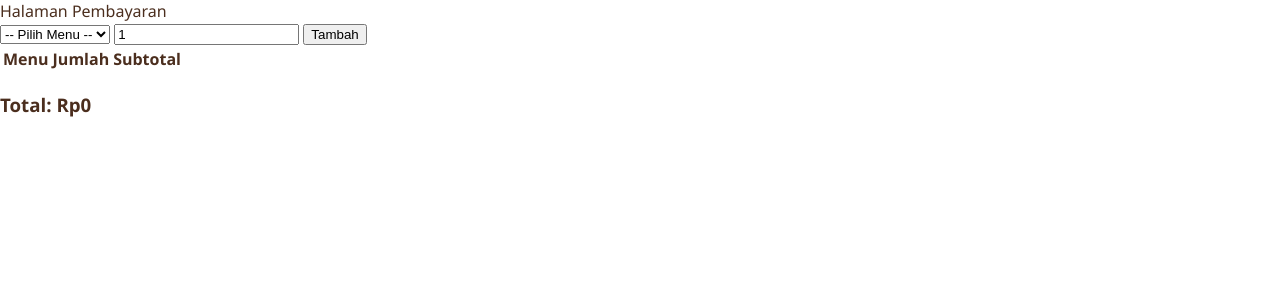
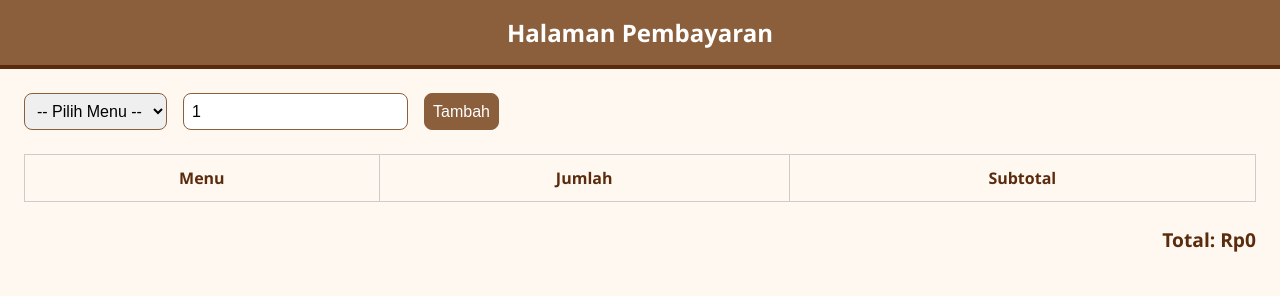
Before and after one commit to HUSHPROJECT89/New-Joglo-Banteran, a plain HTML site: page pembayaran.html in a window 1280 px wide. Drawn offline with Linux system fonts and the light colour scheme.

Commit message:
perubahan

```diff
--- a/style.css
+++ b/style.css
@@ -1,47 +1,107 @@
 body {
-  font-family: 'Segoe UI', sans-serif;
   margin: 0;
-  padding: 0;
-  background: url('bg-beranda.png') no-repeat center center fixed;
-  background-size: cover;
-  color: #4B2E1E; /* Coklat tua */
+  font-family: 'Segoe UI', Tahoma, Geneva, Verdana, sans-serif;
+  background-color: #fff8f0;
+  color: #5a2c0d;
 }
 
-h1 {
+header {
+  background-color: #8b5e3c;
+  color: white;
+  padding: 1rem;
   text-align: center;
-  font-size: 2em;
-  margin-top: 20px;
-  color: #6D4C41;
-  text-shadow: 1px 1px 0 #fff;
+  font-size: 1.5rem;
+  font-weight: bold;
+  border-bottom: 4px solid #5a2c0d;
 }
 
-nav {
-  display: flex;
-  justify-content: center;
-  margin-top: 20px;
-  gap: 20px;
+main {
+  padding: 1.5rem;
 }
 
-nav a {
-  padding: 10px 20px;
-  background-color: #D7CCC8; /* Coklat krem */
-  color: #4E342E;
-  border-radius: 8px;
-  text-decoration: none;
-  box-shadow: 2px 2px 5px rgba(0,0,0,0.2);
-  transition: 0.3s;
+form {
+  display: flex;
+  flex-wrap: wrap;
+  gap: 1rem;
+  margin-bottom: 1.5rem;
 }
 
-nav a:hover {
-  background-color: #BCAAA4;
-  color: #fff;
+form input,
+form select,
+form button {
+  padding: 0.5rem;
+  font-size: 1rem;
+  border-radius: 8px;
+  border: 1px solid #8b5e3c;
 }
 
-.container {
-  max-width: 800px;
-  margin: 40px auto;
-  background: rgba(255, 255, 255, 0.8);
-  padding: 30px;
-  border-radius: 12px;
-  box-shadow: 0 4px 15px rgba(0, 0, 0, 0.2);
+form button {
+  background-color: #8b5e3c;
+  color: white;
+  cursor: pointer;
 }
+
+form button:hover {
+  background-color: #5a2c0d;
+}
+
+table {
+  width: 100%;
+  border-collapse: collapse;
+  margin-bottom: 1.5rem;
+}
+
+table th,
+table td {
+  padding: 0.75rem;
+  border: 1px solid #ccc;
+  text-align: center;
+}
+
+h3 {
+  text-align: right;
+  margin-top: 0;
+  margin-bottom: 1rem;
+  font-size: 1.2rem;
+}
+
+#bayar-section {
+  margin-top: 1.5rem;
+  display: flex;
+  flex-direction: column;
+  gap: 1rem;
+}
+
+#selesai {
+  margin-top: 1rem;
+  padding: 0.75rem 1.5rem;
+  font-size: 1rem;
+  background-color: #8b5e3c;
+  color: white;
+  border: none;
+  border-radius: 8px;
+  cursor: pointer;
+  display: block;
+  margin-left: auto;
+}
+
+#selesai:hover {
+  background-color: #5a2c0d;
+}
+
+img {
+  max-width: 100%;
+  height: auto;
+  display: block;
+}
+
+a {
+  color: #5a2c0d;
+  font-weight: bold;
+  margin-right: 1rem;
+  text-decoration: none;
+}
+
+a:hover {
+  text-decoration: underline;
+}
```
Also changed, not shown: bg-beranda.png (deleted), icon-192.png (deleted).
